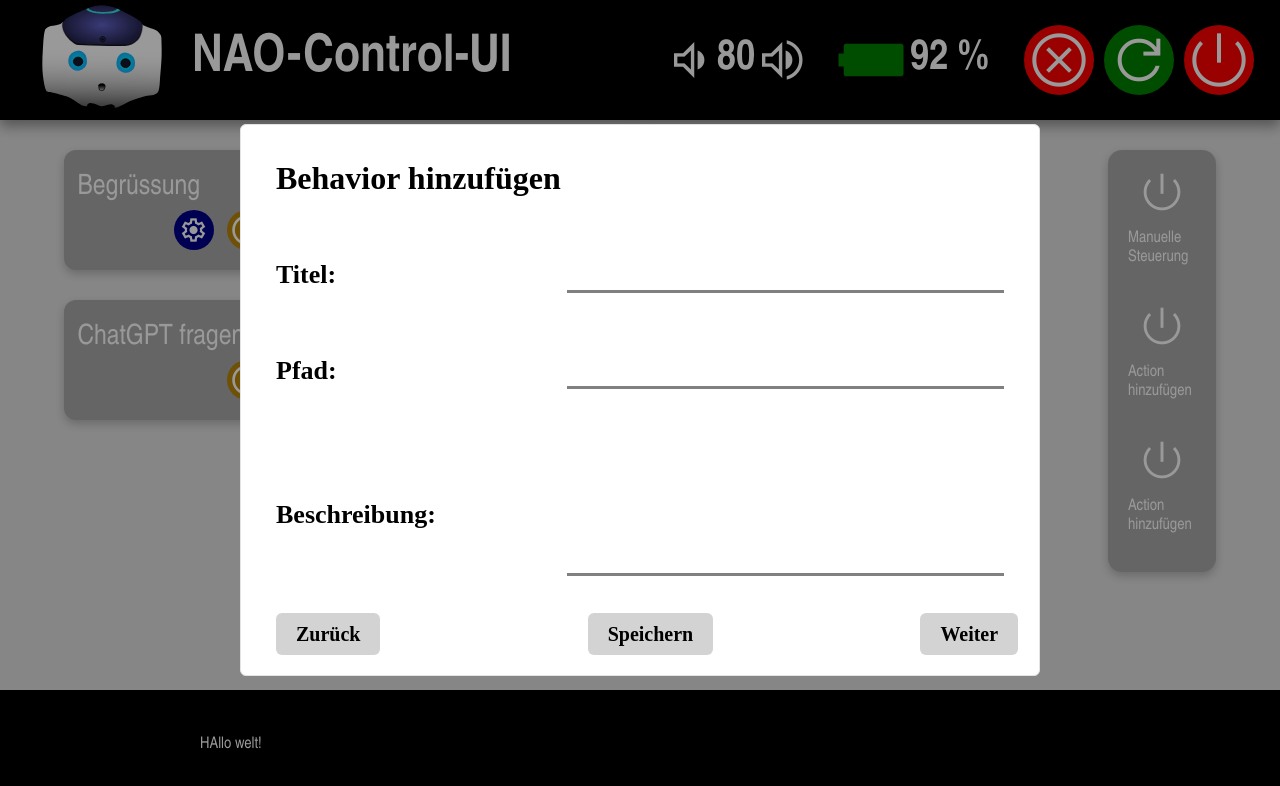
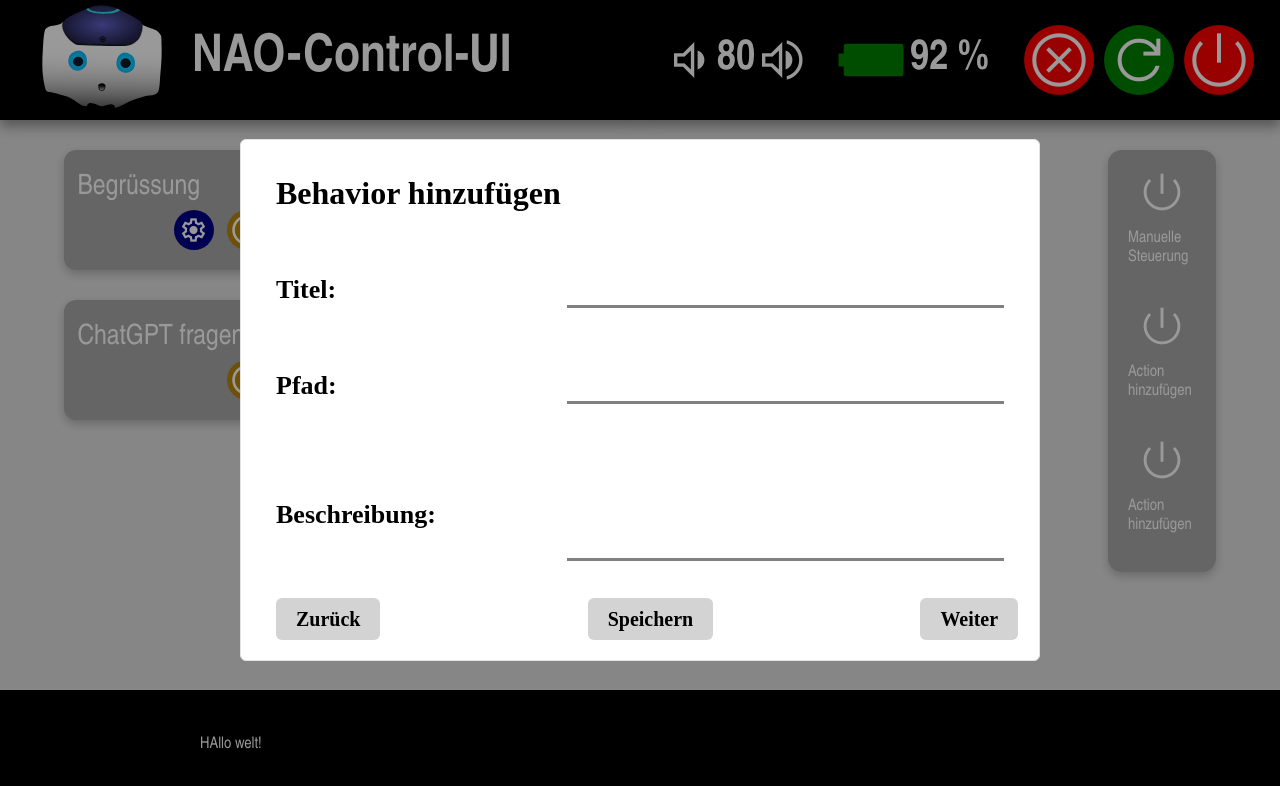
Before and after one commit to Svenniiee90/NAO-Control-UI, an Angular app: page / in a window 1280 px wide. Shown: the top 786 px of the page. Built offline with nearby package versions, Linux system fonts and the light colour scheme.

Commit message:
modal animation

```diff
--- a/src/app/modal-view/modal-view.component.css
+++ b/src/app/modal-view/modal-view.component.css
@@ -6,6 +6,8 @@
   height: 100%;
   background-color: rgba(0, 0, 0, 0.4);
   z-index: 1;
+  animation-name: showModalAnimation;
+  animation-duration: 0.2s;
 }
 
 .modalWindow {
@@ -21,6 +23,8 @@
   border-radius: 6px;
   overflow: auto;
   z-index: 2;
+  animation-name: showModalAnimation;
+  animation-duration: 0.05s;
 }
 
 .modalTitle {
@@ -85,3 +89,12 @@ textarea:focus{
   outline: none;
   border-bottom: 3px solid red;
 }
+
+@keyframes showModalAnimation {
+  from {
+    opacity: 0;
+  }
+  to {
+    opacity: 1;
+  }
+}
--- a/src/app/modal-view/modal-view.component.html
+++ b/src/app/modal-view/modal-view.component.html
@@ -27,11 +27,13 @@
         </div>
         <div class="col-10"></div>
         <div class="col-60">
-          <textarea id="w3review" name="w3review" rows="4" cols="50"></textarea>
+          <textarea id="w3review" name="w3review" rows="3" cols="50"></textarea>
         </div>
       </div>
       <div class="modalBtnBar">
-        <div class="modalBtn" *ngFor="let button of btns">{{ button.btnTitle }}</div>
+        <div class="modalBtn" *ngFor="let button of btns">
+          <div (click)="button.function()">{{ button.btnTitle }}</div>
+        </div>
       </div>
     </div>
   </div>
--- a/src/app/modal-view/modal-view.component.ts
+++ b/src/app/modal-view/modal-view.component.ts
@@ -2,8 +2,9 @@ import {Component, EventEmitter, Output} from '@angular/core';
 import {NgForOf} from "@angular/common";
 
 function back() {
+  alert("bakc")
+}
 
-}
 
 @Component({
   selector: 'app-modal-view',
@@ -19,15 +20,15 @@ export class ModalViewComponent {
   btns =  [
     {
       btnTitle: "Zurück",
-      function: back()
+      function: () => {this.closeModal.emit();}
     },
     {
       btnTitle: "Speichern",
-      function: back()
+      function: back
     },
     {
       btnTitle: "Weiter",
-      function: back()
+      function: back
     }
   ];
 
```
